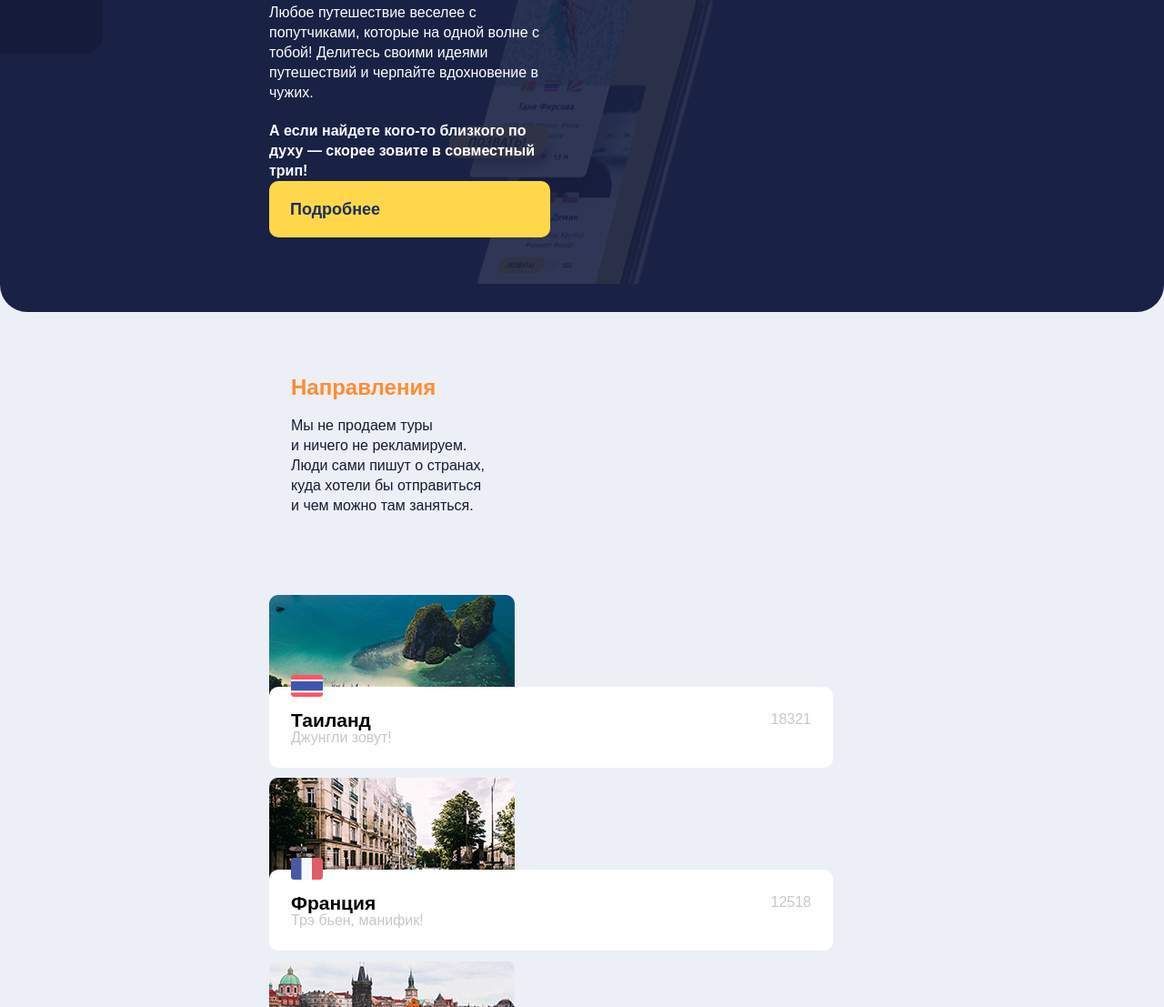
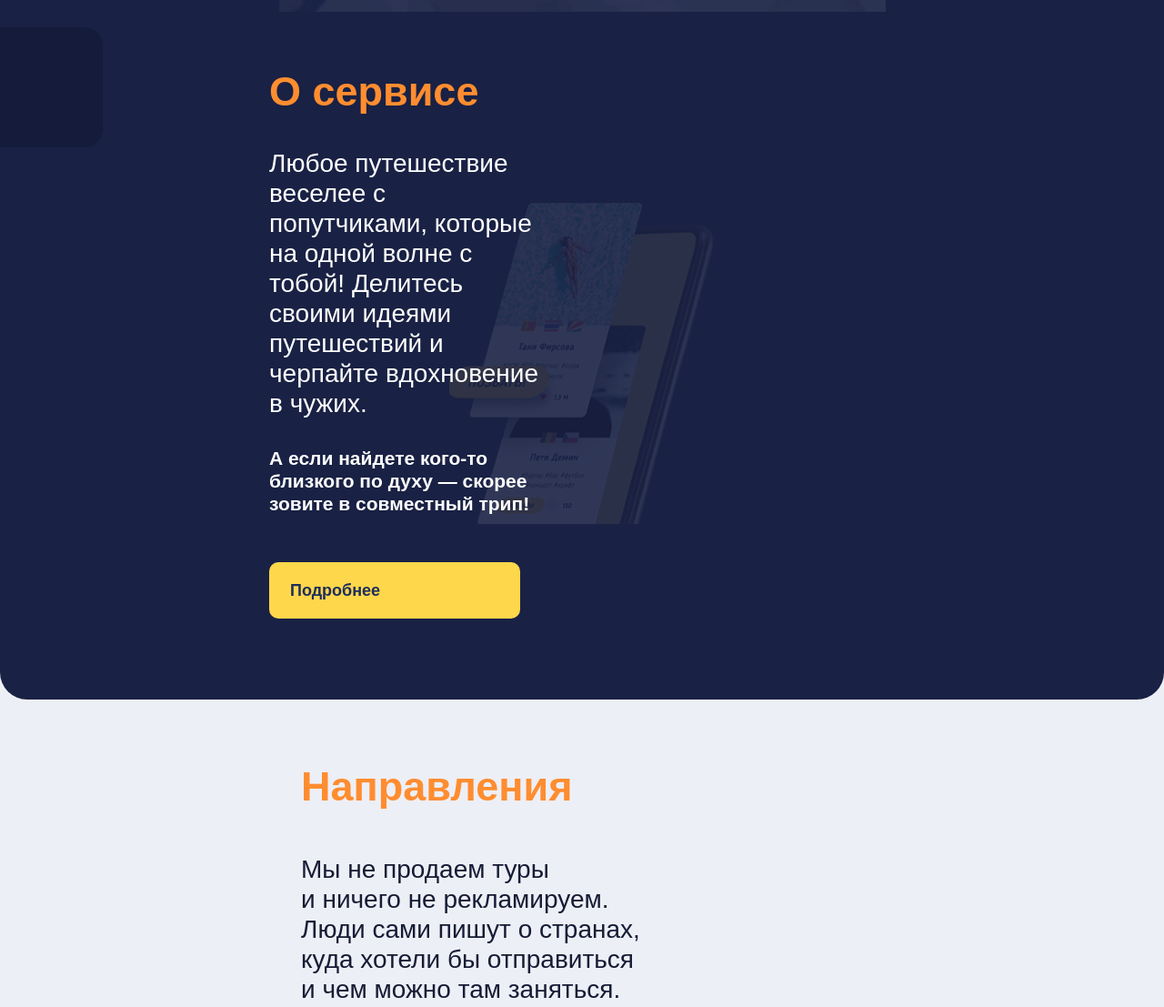
Before and after one commit to htmlacademy-adaptive/1898375-pognali-25, a plain HTML site: page source/index.html in a window 1280 px wide. Shown: the part 940-2047 px from the top of the page at 91% size. Drawn offline with nearby package versions, Linux system fonts and the light colour scheme; files that its build step writes are made by us from their sources; a web font is replaced by a local one.

Commit message:
Добавление сеток на планшет

```diff
--- a/source/index.html
+++ b/source/index.html
@@ -211,11 +211,12 @@
         <div class="direction-section__inner-content-wrapper">
           <div class="direction-section__text-wrapper">
             <h2 class="direction-section__title section-title">Направления</h2>
-            <p class="direction-section__description  common-text second-text-color">Мы не продаем туры
+            <p class="direction-section__description  common-text second-text-color">
+             <span class="common-text__light">Мы не продаем туры
             и ничего не рекламируем.
             Люди сами пишут о странах,
             куда хотели бы отправиться
-            и чем можно там заняться.</p>
+            и чем можно там заняться.</span></p>
           </div>
           <ul class="direction-section__list country-list">
             <li class="country-list__item country-item card">
--- a/source/less/blocks/about-website-section.less
+++ b/source/less/blocks/about-website-section.less
@@ -1,6 +1,4 @@
 .about-website-section {
-  padding-top: 33px;
-  padding-bottom: 82px;
   background-color: @second-background-color;
   background-image: url("../img/background/service-example-image.png"), url("../img/background/companion-black-square.png");
   background-position: center, top left;
@@ -9,11 +7,15 @@
 
 .about-website-section__wrapper {
   .mixin-phone-container();
+  padding-top: 33px;
+  padding-bottom: 82px;
   display: flex;
   justify-content: center;
 
   @media (min-width: @tablet-width) {
     .mixin-table-container();
+    padding-top: 48px;
+    padding-bottom: 89px;
     justify-content: flex-start;
   }
 
@@ -37,15 +39,33 @@
 .about-website-section__title {
   margin: 0;
   margin-bottom: 19px;
+
+  @media (min-width: @tablet-width) {
+    font-size: 45px;
+    line-height: 45px;
+    margin-bottom: 40px;
+  }
 }
 
 .about-website-section__description {
   margin: 0;
   margin-bottom: 20px;
+
+  @media (min-width: @tablet-width) {
+    font-size: 28px;
+    line-height: 33px;
+    margin-bottom: 31px;
+  }
 }
 
 .about-website-section__sub-description {
   margin: 0;
+
+  @media (min-width: @tablet-width) {
+    font-size: 21px;
+    line-height: 25px;
+    margin-bottom: 52px;
+  }
 }
 
 .about-website-section__show-more {
@@ -53,6 +73,8 @@
 
   @media (min-width: @tablet-width) {
     display: block;
+    width: 276px;
+    box-sizing: border-box;
   }
 
   @media (min-width: @desktop-width) {
--- a/source/less/blocks/country-item.less
+++ b/source/less/blocks/country-item.less
@@ -2,6 +2,11 @@
   display: flex;
   flex-direction: column;
   flex-wrap: wrap;
+
+  @media (min-width: @tablet-width) {
+    display: grid;
+    grid-template-columns: 1fr auto;
+  }
 }
 
 .country-item__wrapper {
@@ -14,6 +19,13 @@
   border-radius: 10px;
   background-color: @primary-background-color;
   order: 1;
+
+  @media (min-width: @tablet-width) {
+    padding-bottom: 0;
+    flex-direction: row;
+    margin-top: 0;
+    z-index: 1;
+  }
 }
 
 .country-item__sub-wrapper {
@@ -22,11 +34,20 @@
   flex-wrap: wrap;
   justify-content: baseline;
   order: 2;
+
+  @media (min-width: @tablet-width) {
+    flex-direction: column;
+    order: 1;
+  }
 }
 
 .country-item__text-wrapper {
   display: flex;
   flex-direction: column;
+
+  @media (min-width: @tablet-width) {
+    margin-bottom: 17px;
+  }
 }
 
 .country-item__title {
@@ -41,10 +62,28 @@
 
 .country-item__counter {
   margin-left: auto;
+
+  @media (min-width: @tablet-width) {
+    margin-left: 0;
+  }
 }
 
 .country-item__icon {
   margin-top: -13px;
   margin-bottom: 15px;
   order: 1;
+
+  @media (min-width: @tablet-width) {
+    margin-top: 0;
+  }
 }
+
+.country-item__image {
+  @media (min-width: @tablet-width) {
+    display: block;
+    width: 186px;
+    height: 139px;
+    order: 2;
+    z-index: 0;
+  }
+}
--- a/source/less/blocks/direction-section.less
+++ b/source/less/blocks/direction-section.less
@@ -4,10 +4,12 @@
 
 .direction-section__wrapper {
   .mixin-phone-container();
+  padding-top: 71px;
   padding-bottom: 34px;
 
   @media (min-width: @tablet-width) {
     .mixin-table-container();
+    padding-top: 73px;
   }
 
   @media (min-width: @desktop-width) {
@@ -22,7 +24,8 @@
   flex-direction: column;
 
   @media (min-width: @tablet-width) {
-    width: 620px;
+    padding-right: 35px;
+    padding-left: 35px;
   }
 
   @media (min-width: @desktop-width) {
@@ -33,15 +36,24 @@
 }
 
 .direction-section__text-wrapper {
+  margin-bottom: 60px;
   box-sizing: border-box;
-  margin-top: 71px;
-  margin-bottom: 27px;
   padding-left: 24px;
+
+  @media (min-width: @tablet-width) {
+    margin-bottom: 104px;
+    padding-left: 0;
+  }
 }
 
 .direction-section__title {
   margin: 0;
   margin-bottom: 19px;
+
+  @media (min-width: @tablet-width) {
+    font-size: 45px;
+    line-height: 45px;
+  }
 
   @media (min-width: @desktop-width) {
     grid-area: direction-section__title;
@@ -59,9 +71,13 @@
 
 .direction-section__description {
   margin: 0;
-  margin-bottom: 60px;
   white-space: pre-line;
   grid-area: direction-section__description;
+
+  @media (min-width: @tablet-width) {
+    font-size: 28px;
+    line-height: 33px;
+  }
 }
 
 .direction-section__show-more {
--- a/source/less/blocks/entrance-section.less
+++ b/source/less/blocks/entrance-section.less
@@ -15,6 +15,8 @@
 
   @media (min-width: @tablet-width) {
     .mixin-table-container();
+    padding-top: 30px;
+    padding-bottom: 48px;
   }
 
   @media (min-width: @desktop-width) {
@@ -28,7 +30,6 @@
 
   @media (min-width: @tablet-width) {
     align-items: center;
-    padding-top: 30px;
   }
 
   @media (min-width: @desktop-width) {
--- a/source/less/blocks/main-index.less
+++ b/source/less/blocks/main-index.less
@@ -1,5 +1,9 @@
 .main-index {
   margin-top: 73px;
+
+  @media (min-width: @tablet-width) {
+    margin-top: 128px;
+  }
 }
 
 .main-index--nojs {
```
